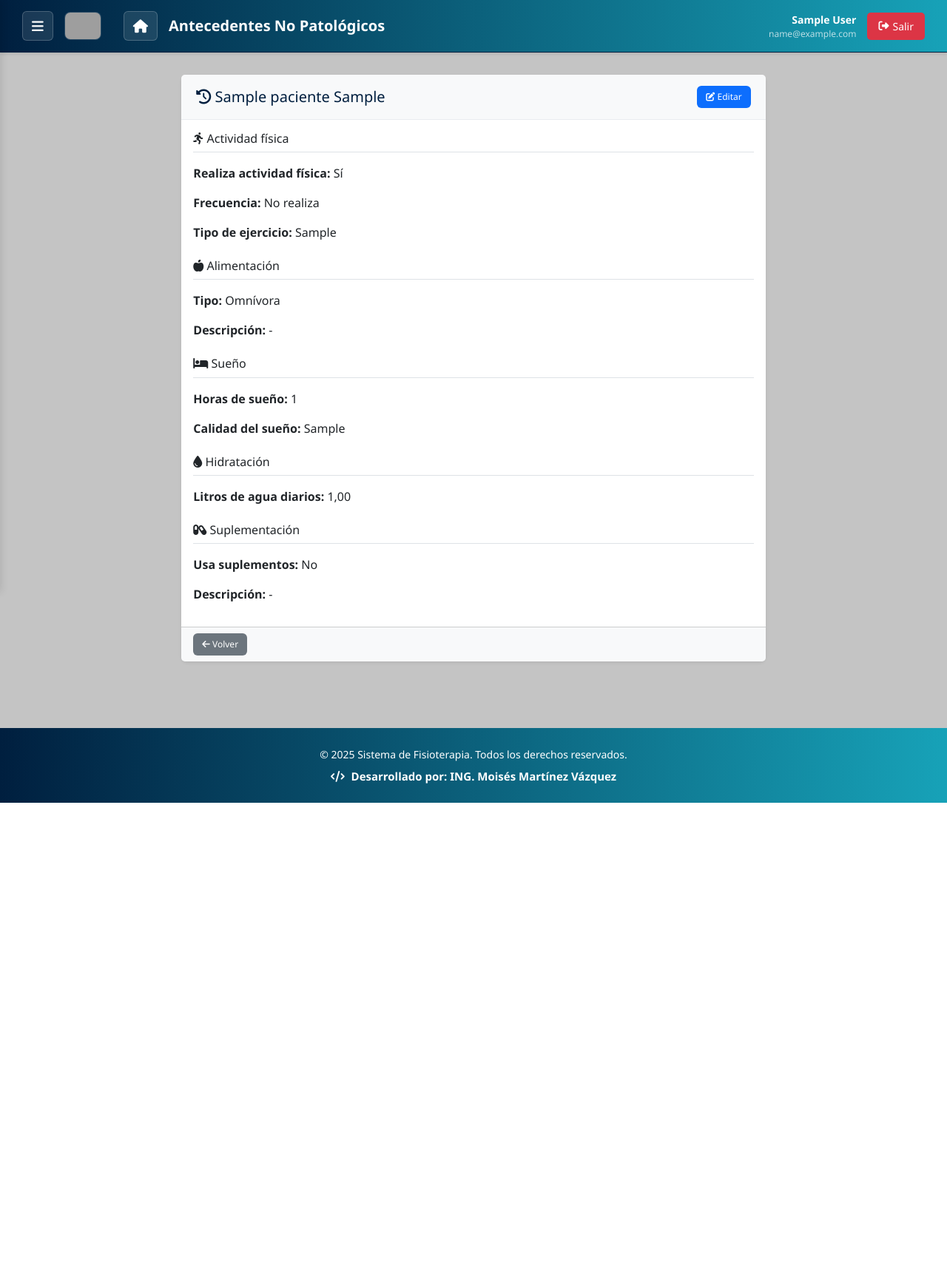
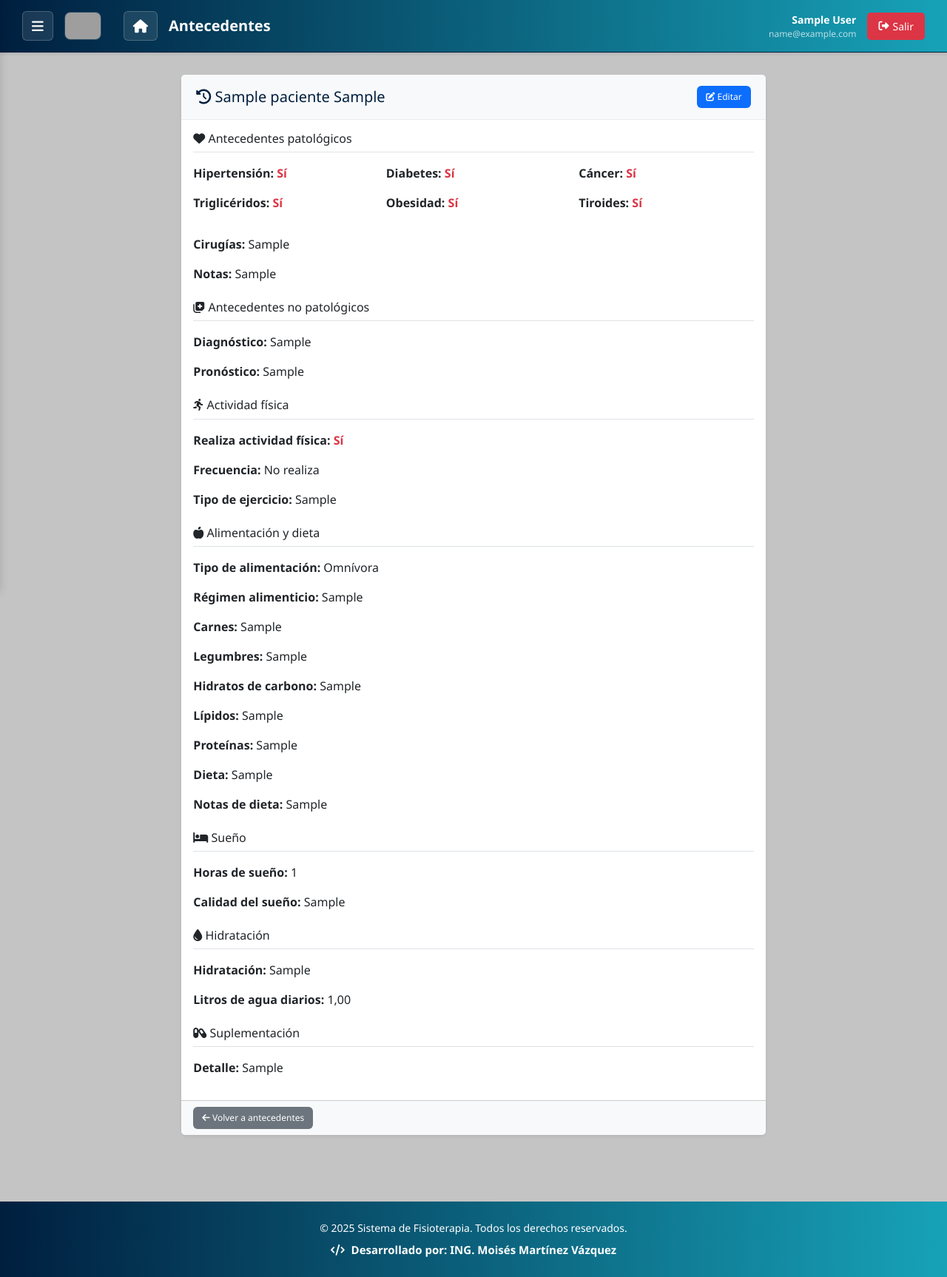
Before and after one commit to Moy020513/fisio, a Django app: page /pacientes/1/antecedentes/ in a window 1280 px wide. Shown: the whole page at 74% size. Before the commit the page ends 1085 px from the top, so only its background shows below. Run offline with Django 5.2, Linux system fonts and the light colour scheme; a user stored in the database is signed in; tables that the repository leaves empty hold one stand-in row (values such as "Sample post"); grey boxes are pictures that could not be loaded.

Commit message:
antecedentes corregidos

```diff
--- a/pacientes/urls.py
+++ b/pacientes/urls.py
@@ -17,7 +17,9 @@ urlpatterns = [
 
     # Antecedentes
     path('<int:pk>/antecedentes/patologicos/editar/', views.AntecedentesPatologicosUpdateView.as_view(), name='antecedentes-patologicos-editar'),
+    path('<int:pk>/antecedentes/patologicos/detalle/', views.AntecedentesPatologicosDetailView.as_view(), name='antecedentes-patologicos-detalle'),
     path('<int:pk>/antecedentes/', views.AntecedentesDetailView.as_view(), name='antecedentes'),
+    path('<int:pk>/antecedentes/no-patologicos/detalle/', views.AntecedentesNoPatologicosDetailView.as_view(), name='antecedentes-no-patologicos-detalle'),
     path('<int:pk>/antecedentes/editar/', views.AntecedentesUpdateView.as_view(), name='antecedentes-editar'),
     path('<int:pk>/antecedentes/no-patologicos/editar/', views.AntecedentesUpdateView.as_view(), name='antecedentes-no-patologicos-editar'),
 
--- a/pacientes/views.py
+++ b/pacientes/views.py
@@ -3,6 +3,7 @@ from django.http import JsonResponse
 from django.views import View
 from django.views.generic import ListView, DetailView, CreateView, UpdateView, DeleteView
 from django.contrib.auth.mixins import LoginRequiredMixin
+from django.contrib import messages
 from django.urls import reverse_lazy
 from django.db.models import Q
 from django.template.loader import render_to_string
@@ -187,10 +188,39 @@ class AntecedentesNoPatologicosListView(LoginRequiredMixin, ListView):
         return super().render_to_response(context, **response_kwargs)
 
 
+class AntecedentesPatologicosDetailView(LoginRequiredMixin, DetailView):
+    """Ver antecedentes patológicos de un paciente."""
+    model = Paciente
+    template_name = 'pacientes/antecedentes_pat_detail.html'
+    context_object_name = 'paciente'
+
+    def get_context_data(self, **kwargs):
+        context = super().get_context_data(**kwargs)
+        paciente = self.get_object()
+        context['antecedentes_pat'] = getattr(paciente, 'antecedentes_patologicos', None)
+        context['mostrar_campos_femeninos'] = paciente.genero == 'F'
+        return context
+
+
 class AntecedentesDetailView(LoginRequiredMixin, DetailView):
     """Ver antecedentes no patológicos."""
     model = Paciente
     template_name = 'pacientes/antecedentes_detail.html'
+    context_object_name = 'paciente'
+
+    def get_context_data(self, **kwargs):
+        context = super().get_context_data(**kwargs)
+        paciente = self.get_object()
+        context['antecedentes'] = getattr(paciente, 'antecedentes_no_patologicos', None)
+        context['antecedentes_pat'] = getattr(paciente, 'antecedentes_patologicos', None)
+        context['mostrar_campos_femeninos'] = paciente.genero == 'F'
+        return context
+
+
+class AntecedentesNoPatologicosDetailView(LoginRequiredMixin, DetailView):
+    """Ver antecedentes no patológicos de un paciente."""
+    model = Paciente
+    template_name = 'pacientes/antecedentes_no_pat_detail.html'
     context_object_name = 'paciente'
 
     def get_context_data(self, **kwargs):
@@ -215,7 +245,12 @@ class AntecedentesPatologicosUpdateView(LoginRequiredMixin, UpdateView):
         return antecedente
 
     def get_success_url(self):
-        return reverse_lazy('pacientes:detalle', kwargs={'pk': self.object.paciente.pk})
+        return reverse_lazy('pacientes:antecedentes-patologicos-lista')
+
+    def form_valid(self, form):
+        response = super().form_valid(form)
+        messages.success(self.request, 'Antecedentes patológicos guardados correctamente.')
+        return response
 
     def get_context_data(self, **kwargs):
         context = super().get_context_data(**kwargs)
--- a/templates/pacientes/antecedentes_detail.html
+++ b/templates/pacientes/antecedentes_detail.html
@@ -1,8 +1,8 @@
 {% extends 'base/base.html' %}
 
-{% block title %}Antecedentes No Patológicos{% endblock %}
+{% block title %}Antecedentes{% endblock %}
 
-{% block page_title %}Antecedentes No Patológicos{% endblock %}
+{% block page_title %}Antecedentes{% endblock %}
 
 {% block content %}
 <div class="container-fluid">
@@ -16,26 +16,62 @@
                     </a>
                 </div>
                 <div class="card-body">
-                    {% if antecedentes %}
-                        <h6 class="mb-3 border-bottom pb-2"><i class="fas fa-running"></i> Actividad física</h6>
-                        <p><strong>Realiza actividad física:</strong> {% if antecedentes.realiza_actividad_fisica %}Sí{% else %}No{% endif %}</p>
+                    {% if antecedentes_pat or antecedentes %}
+                        {% if antecedentes_pat %}
+                        <h6 class="mb-3 border-bottom pb-2"><i class="fas fa-heart"></i> Antecedentes patológicos</h6>
+                        <div class="row">
+                            <div class="col-md-4"><p><strong>Hipertensión:</strong> {% if antecedentes_pat.hipertension %}<span class="text-danger fw-semibold">Sí</span>{% else %}<span class="text-secondary fw-semibold">No</span>{% endif %}</p></div>
+                            <div class="col-md-4"><p><strong>Diabetes:</strong> {% if antecedentes_pat.diabetes %}<span class="text-danger fw-semibold">Sí</span>{% else %}<span class="text-secondary fw-semibold">No</span>{% endif %}</p></div>
+                            <div class="col-md-4"><p><strong>Cáncer:</strong> {% if antecedentes_pat.cancer %}<span class="text-danger fw-semibold">Sí</span>{% else %}<span class="text-secondary fw-semibold">No</span>{% endif %}</p></div>
+                            <div class="col-md-4"><p><strong>Triglicéridos:</strong> {% if antecedentes_pat.trigliceridos %}<span class="text-danger fw-semibold">Sí</span>{% else %}<span class="text-secondary fw-semibold">No</span>{% endif %}</p></div>
+                            <div class="col-md-4"><p><strong>Obesidad:</strong> {% if antecedentes_pat.obesidad %}<span class="text-danger fw-semibold">Sí</span>{% else %}<span class="text-secondary fw-semibold">No</span>{% endif %}</p></div>
+                            <div class="col-md-4"><p><strong>Tiroides:</strong> {% if antecedentes_pat.tiroides %}<span class="text-danger fw-semibold">Sí</span>{% else %}<span class="text-secondary fw-semibold">No</span>{% endif %}</p></div>
+                        </div>
+                        {% if mostrar_campos_femeninos %}
+                        <div class="row mt-3">
+                            <div class="col-md-4"><p><strong>SOP:</strong> {% if antecedentes_pat.sop %}<span class="text-danger fw-semibold">Sí</span>{% else %}<span class="text-secondary fw-semibold">No</span>{% endif %}</p></div>
+                            <div class="col-md-4"><p><strong>Menopausia:</strong> {% if antecedentes_pat.menopausia %}<span class="text-danger fw-semibold">Sí</span>{% else %}<span class="text-secondary fw-semibold">No</span>{% endif %}</p></div>
+                            <div class="col-md-4"><p><strong>Probabilidad de embarazo:</strong> {% if antecedentes_pat.probabilidad_embarazo %}<span class="text-danger fw-semibold">Sí</span>{% else %}<span class="text-secondary fw-semibold">No</span>{% endif %}</p></div>
+                            <div class="col-md-6"><p><strong>Fecha última menstruación:</strong> {{ antecedentes_pat.fecha_ultima_menstruacion|date:"d/m/Y"|default:"-" }}</p></div>
+                            <div class="col-md-6"><p><strong>Número de partos:</strong> {{ antecedentes_pat.numero_partos|default:"0" }}</p></div>
+                        </div>
+                        {% endif %}
+                        <p class="mt-3"><strong>Cirugías:</strong> {{ antecedentes_pat.cirugias|default:"-" }}</p>
+                        <p><strong>Notas:</strong> {{ antecedentes_pat.notas|default:"-" }}</p>
+                        {% endif %}
+
+                        {% if antecedentes %}
+                        <h6 class="mb-3 mt-4 border-bottom pb-2"><i class="fas fa-notes-medical"></i> Antecedentes no patológicos</h6>
+                        <p><strong>Diagnóstico:</strong> {{ antecedentes.diagnostico|default:"-" }}</p>
+                        <p><strong>Pronóstico:</strong> {{ antecedentes.pronostico|default:"-" }}</p>
+
+                        <h6 class="mb-3 mt-4 border-bottom pb-2"><i class="fas fa-running"></i> Actividad física</h6>
+                        <p><strong>Realiza actividad física:</strong> {% if antecedentes.realiza_actividad_fisica %}<span class="text-danger fw-semibold">Sí</span>{% else %}<span class="text-secondary fw-semibold">No</span>{% endif %}</p>
                         <p><strong>Frecuencia:</strong> {{ antecedentes.get_frecuencia_ejercicio_display|default:"-" }}</p>
                         <p><strong>Tipo de ejercicio:</strong> {{ antecedentes.tipo_ejercicio|default:"-" }}</p>
 
-                        <h6 class="mb-3 mt-4 border-bottom pb-2"><i class="fas fa-apple-alt"></i> Alimentación</h6>
-                        <p><strong>Tipo:</strong> {{ antecedentes.get_tipo_alimentacion_display|default:"-" }}</p>
-                        <p><strong>Descripción:</strong> {{ antecedentes.descripcion_alimentacion|default:"-" }}</p>
+                        <h6 class="mb-3 mt-4 border-bottom pb-2"><i class="fas fa-apple-alt"></i> Alimentación y dieta</h6>
+                        <p><strong>Tipo de alimentación:</strong> {{ antecedentes.get_tipo_alimentacion_display|default:"-" }}</p>
+                        <p><strong>Régimen alimenticio:</strong> {{ antecedentes.regimen_alimenticio|default:"-" }}</p>
+                        <p><strong>Carnes:</strong> {{ antecedentes.carnes|default:"-" }}</p>
+                        <p><strong>Legumbres:</strong> {{ antecedentes.legumbres|default:"-" }}</p>
+                        <p><strong>Hidratos de carbono:</strong> {{ antecedentes.hidratos_carbono|default:"-" }}</p>
+                        <p><strong>Lípidos:</strong> {{ antecedentes.lipidos|default:"-" }}</p>
+                        <p><strong>Proteínas:</strong> {{ antecedentes.proteinas|default:"-" }}</p>
+                        <p><strong>Dieta:</strong> {{ antecedentes.dieta|default:"-" }}</p>
+                        <p><strong>Notas de dieta:</strong> {{ antecedentes.notas_dieta|default:"-" }}</p>
 
                         <h6 class="mb-3 mt-4 border-bottom pb-2"><i class="fas fa-bed"></i> Sueño</h6>
                         <p><strong>Horas de sueño:</strong> {{ antecedentes.horas_sueno|default:"-" }}</p>
                         <p><strong>Calidad del sueño:</strong> {{ antecedentes.calidad_sueno|default:"-" }}</p>
 
                         <h6 class="mb-3 mt-4 border-bottom pb-2"><i class="fas fa-tint"></i> Hidratación</h6>
+                        <p><strong>Hidratación:</strong> {{ antecedentes.hidratacion|default:"-" }}</p>
                         <p><strong>Litros de agua diarios:</strong> {{ antecedentes.litros_agua_diarios|default:"-" }}</p>
 
                         <h6 class="mb-3 mt-4 border-bottom pb-2"><i class="fas fa-capsules"></i> Suplementación</h6>
-                        <p><strong>Usa suplementos:</strong> {% if antecedentes.usa_suplementos %}Sí{% else %}No{% endif %}</p>
-                        <p><strong>Descripción:</strong> {{ antecedentes.suplementos_descripcion|default:"-" }}</p>
+                        <p><strong>Detalle:</strong> {{ antecedentes.suplementacion|default:"-" }}</p>
+                        {% endif %}
                     {% else %}
                         <div class="alert alert-info mb-0">
                             No hay antecedentes registrados.
@@ -43,8 +79,8 @@
                     {% endif %}
                 </div>
                 <div class="card-footer bg-light">
-                    <a href="{% url 'pacientes:detalle' paciente.pk %}" class="btn btn-secondary btn-sm">
-                        <i class="fas fa-arrow-left"></i> Volver
+                    <a href="{% url 'pacientes:antecedentes-patologicos-lista' %}" class="btn btn-secondary btn-sm">
+                        <i class="fas fa-arrow-left"></i> Volver a antecedentes
                     </a>
                 </div>
             </div>
--- a/templates/pacientes/partials/_antecedentes_no_pat_table.html
+++ b/templates/pacientes/partials/_antecedentes_no_pat_table.html
@@ -16,6 +16,9 @@
                     <td>{{ paciente.telefono }}</td>
                     <td>{{ paciente.get_tipo_paciente_display }}</td>
                     <td class="text-end">
+                        <a class="btn btn-sm btn-outline-secondary me-2" href="{% url 'pacientes:antecedentes-no-patologicos-detalle' paciente.pk %}">
+                            <i class="fas fa-eye"></i> <span class="d-none d-sm-inline">Ver detalles</span><span class="d-inline d-sm-none">Ver</span>
+                        </a>
                         <a class="btn btn-sm btn-outline-primary" href="{% url 'pacientes:antecedentes-no-patologicos-editar' paciente.pk %}">
                             <i class="fas fa-edit"></i> <span class="d-none d-sm-inline">Editar antecedentes</span><span class="d-inline d-sm-none">Editar</span>
                         </a>
--- a/templates/pacientes/partials/_antecedentes_pat_table.html
+++ b/templates/pacientes/partials/_antecedentes_pat_table.html
@@ -16,6 +16,9 @@
                     <td>{{ paciente.telefono }}</td>
                     <td>{{ paciente.get_tipo_paciente_display }}</td>
                     <td class="text-end">
+                        <a class="btn btn-sm btn-outline-secondary me-2" href="{% url 'pacientes:antecedentes-patologicos-detalle' paciente.pk %}">
+                            <i class="fas fa-eye"></i> <span class="d-none d-sm-inline">Ver detalles</span><span class="d-inline d-sm-none">Ver</span>
+                        </a>
                         <a class="btn btn-sm btn-outline-primary" href="{% url 'pacientes:antecedentes-patologicos-editar' paciente.pk %}">
                             <i class="fas fa-edit"></i> <span class="d-none d-sm-inline">Editar antecedentes</span><span class="d-inline d-sm-none">Editar</span>
                         </a>
```
Also changed, not shown: pacientes/forms.py (+41 -13 lines), templates/pacientes/antecedentes_form.html (+3 -13 lines), templates/pacientes/antecedentes_no_pat_detail.html (added, +66 -0 lines), templates/pacientes/antecedentes_pat_detail.html (added, +62 -0 lines).
